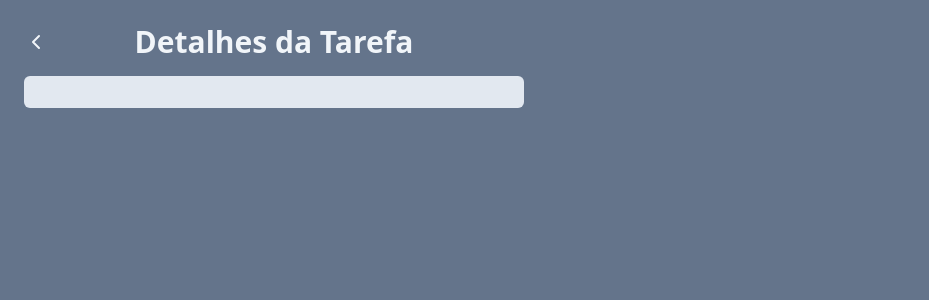
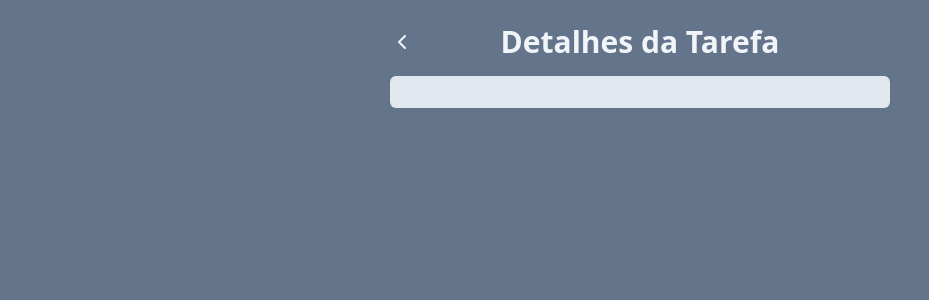
Before and after one commit to JhonantanAlves/gerenciador_de_tarefas, a React (Vite) app: page /task in a window 1280 px wide. Shown: the top 300 px of the page, without its empty margins (0-929 px from the left). Built offline with nearby package versions, Linux system fonts and the light colour scheme.

Commit message:
Centralizando descrição das tarefas

```diff
--- a/src/pages/TaskPage.jsx
+++ b/src/pages/TaskPage.jsx
@@ -7,7 +7,7 @@ function TaskPage() {
   const title = SearchParams.get("title");
   const description = SearchParams.get("description");
   return (
-    <div className="h-screen w-screen bg-slate-500 p-6">
+    <div className="w-screen h-screen bg-slate-500 flex justify-center p-6">
       <div className="w-[500px] space-y-4">
         <div className="flex justify-center relative">
           <button
@@ -21,8 +21,10 @@ function TaskPage() {
           </h1>
         </div>
         <div className="bg-slate-200 p-4 rounded-md">
-          <h2 className="text-xl font-bold text-slate-600">{title}</h2>
-          <p className="text-slate-600">{description}</p>
+          <h2 className="text-xl font-bold text-slate-600 text-center">
+            {title}
+          </h2>
+          <p className="text-slate-600 text-center">{description}</p>
         </div>
       </div>
     </div>
```
